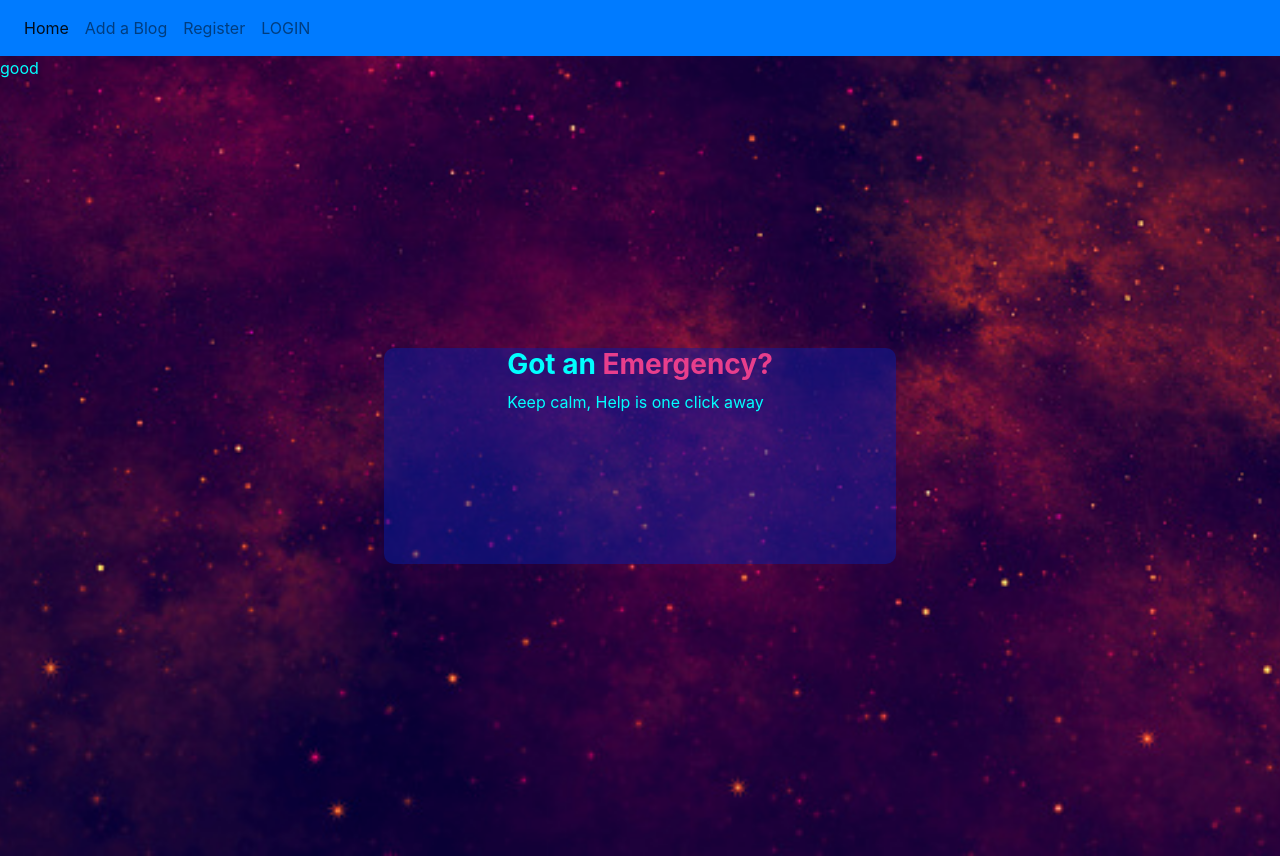
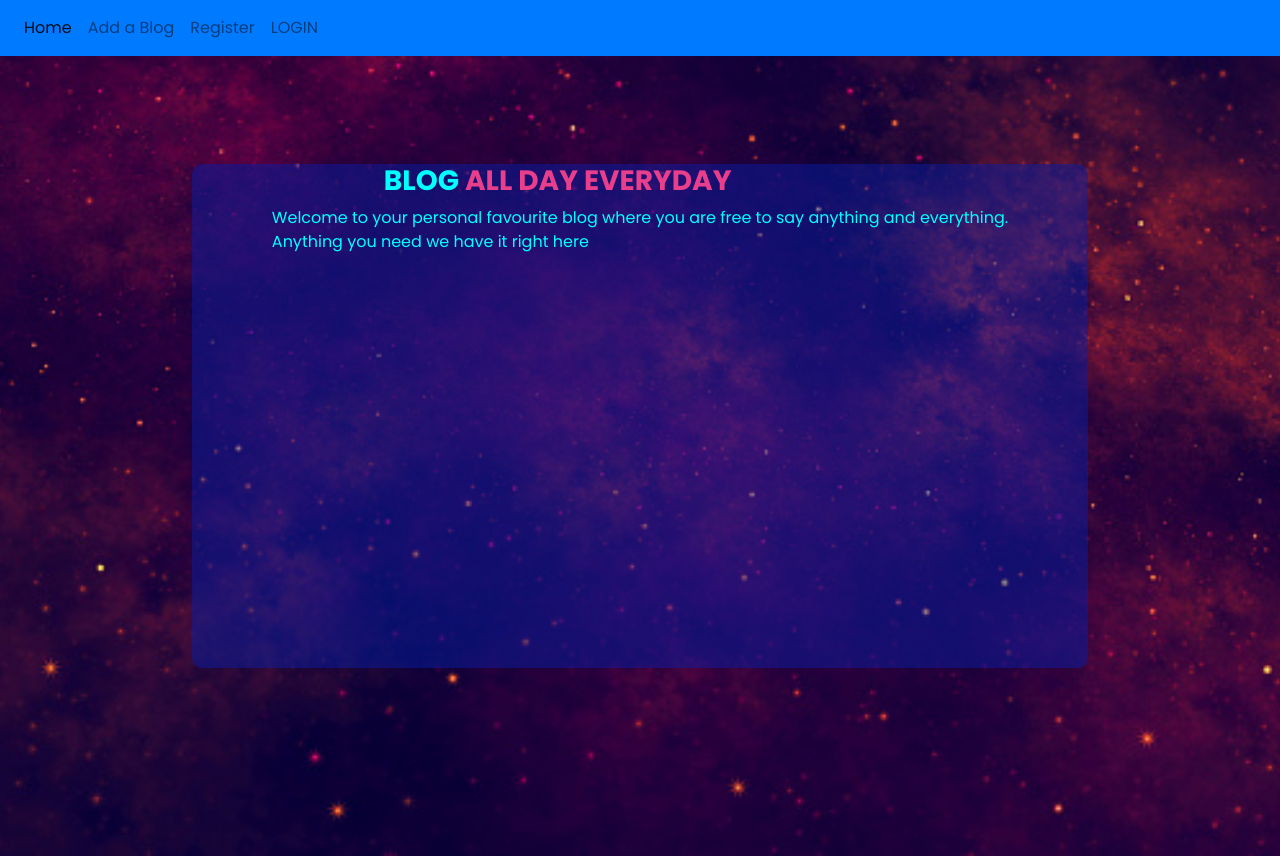
Before and after one commit to haimy254/BLOGALICIAS, a Flask app: page / in a window 1280 px wide. Run offline with Flask 2, Linux system fonts and the light colour scheme; data that the repository does not hold is empty; some libraries are stand-ins or nearby versions.

Commit message:
connected blog with the index successful

```diff
--- a/app/main/views.py
+++ b/app/main/views.py
@@ -9,7 +9,8 @@ from ..models import Comment,Blog
 
 @main.route('/')
 def index():
-    return render_template('index.html')
+    blogs=Blog.query.all()
+    return render_template('index.html', blogs=blogs)
 
 @main.route('/blog', methods=["GET","POST"])
 def blog():
@@ -18,8 +19,8 @@ def blog():
         blog=form.blog.data
         blog=Blog(blog=blog,user_id=current_user.id)
         db.session.add(blog)
-        db.sesseion.commit()
-        return redirect(url_for('main.blog'))
+        db.session.commit()
+        return redirect(url_for('main.index'))
     return render_template('blog.html', form=form)
 
 @main.route('/comment', methods= ["GET","POST"])
--- a/app/models.py
+++ b/app/models.py
@@ -42,7 +42,7 @@ class Blog(db.Model):
     __tablename__ = 'blogs'
 
     id = db.Column(db.Integer,primary_key = True)
-    blog = db.Column(db.String(300),index = True)
+    blog = db.Column(db.String(700),index = True)
     posted = db.Column(db.DateTime, default=datetime.utcnow)
     user_id = db.Column(db.Integer,db.ForeignKey("users.id"), nullable = False)
     comments = db.relationship('Comment',backref='blogs',lazy='dynamic')
--- a/app/static/assets/index.css
+++ b/app/static/assets/index.css
@@ -1,6 +1,7 @@
 * {
   padding: 0;
   margin: 0;
+  font-family: "Poppins", sans-serif;
 
 }
 
@@ -25,8 +26,8 @@
 }
 
 .smb-hero-text {
-  width: 40%;
-  height: 30%;
+  width: 70%;
+  height: 70%;
   background: #051eaa77;
   border-radius: 10px;
   display: flex;
@@ -34,7 +35,8 @@
 }
 
 .smb-hero-text h3 {
-  font-weight: 700;
+  font-weight: 800;
+  margin-left: 7rem;
 }
 
 .smb-hero-text span {
--- a/app/templates/base.html
+++ b/app/templates/base.html
@@ -5,8 +5,14 @@
     <meta http-equiv="X-UA-Compatible" content="IE=edge">
     <link rel="stylesheet" href="{{url_for('static', filename='assets/index.css')}}">
     <link rel="stylesheet" href="https://cdn.jsdelivr.net/npm/bootstrap@4.3.1/dist/css/bootstrap.min.css" integrity="sha384-ggOyR0iXCbMQv3Xipma34MD+dH/1fQ784/j6cY/iJTQUOhcWr7x9JvoRxT2MZw1T" crossorigin="anonymous">
+     <link rel="preconnect" href="https://fonts.googleapis.com" />
+    <link rel="preconnect" href="https://fonts.gstatic.com" crossorigin />
+    <link
+      href="https://fonts.googleapis.com/css2?family=Poppins:wght@200;300;400;500;600;700&display=swap"
+      rel="stylesheet"
+    />
     <meta name="viewport" content="width=device-width, initial-scale=1.0">
-    <title>Document</title>
+    <title>BLOG IT UP</title>
 </head>
 <body>
  <nav class="navbar navbar-expand-lg navbar-light bg-primary">
--- a/app/templates/index.html
+++ b/app/templates/index.html
@@ -1,13 +1,25 @@
 {% extends 'base.html'%} {%block content%}
 <div class="bg">
-    <p>good </p>
-     <section class="smb-hero-section">
-      <div class="smb-hero-text">
-        <div>
-          <h3>Got an <span>Emergency?</span></h3>
-          <p>Keep calm, Help is one click away</p>
+  <section class="smb-hero-section">
+    <div class="smb-hero-text">
+      <div>
+        <h3>BLOG <span> ALL DAY EVERYDAY</span></h3>
+        <p>
+          Welcome to your personal favourite blog where you are free to say
+          anything and everything.<br />
+          Anything you need we have it right here
+        </p>
+        <div class="container">
+        {%for blog in blogs%}
+        <!-- <p>blog:    {{blog.blog}}</p> -->
+        <span
+          >blog:</span>
+          <p>{{blog.blog}}</p>
+
+        {%endfor%}
         </div>
       </div>
-    </section>
+    </div>
+  </section>
 </div>
 {%endblock%}
```
